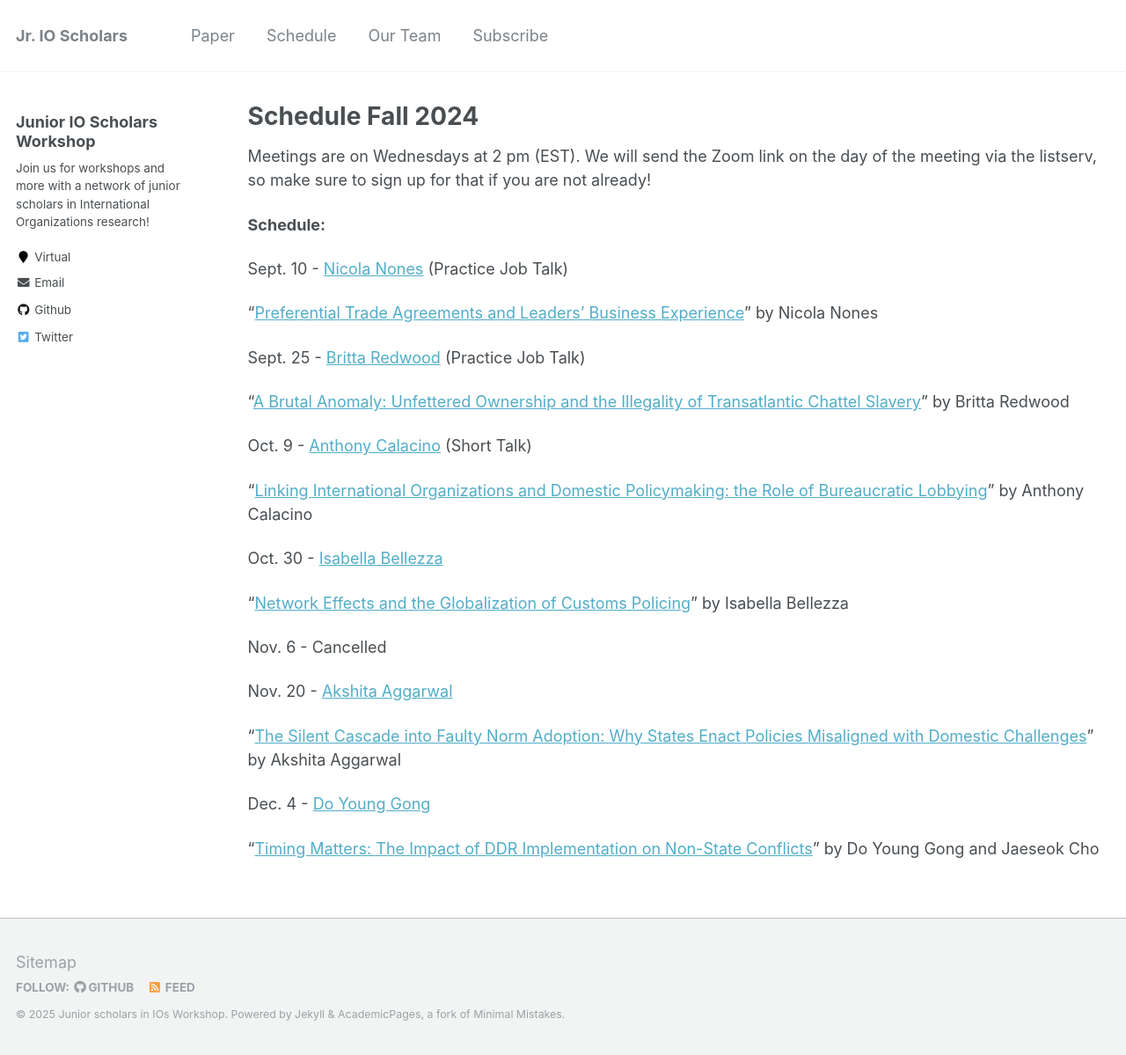
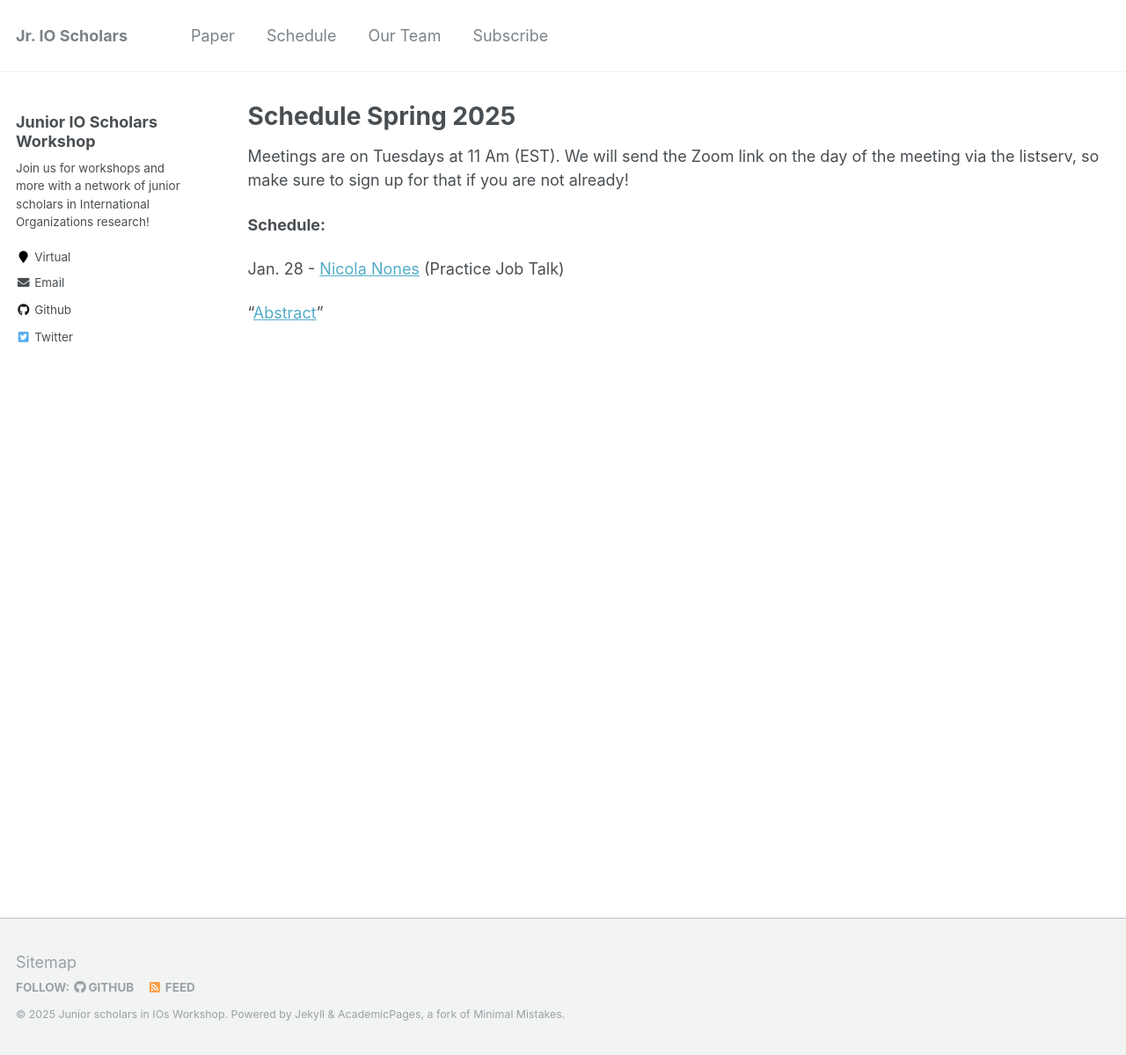
Before and after one commit to IO-workshop/IO-workshop.github.io, a Jekyll site: the page built from _pages/schedule.md, in a window 1280 px wide and 1199 px high. Shown: the whole window at 88% size. Built offline with Jekyll 4.4.1, drawn with Linux system fonts in a browser that asks for light colours.

Commit message:
first-try upate
I updated the paper page and the first author info in the /schedule.md.

I added the abstract of the paper so that readers could get a better idea of the topic.

```diff
--- a/_pages/schedule.md
+++ b/_pages/schedule.md
@@ -1,35 +1,20 @@
 ---
 layout: archive
-title: "Schedule Fall 2024"
+title: "Schedule Spring 2025"
 permalink: /schedule/
 author_profile: true
 ---
-Meetings are on Wednesdays at 2 pm (EST). We will send the Zoom link on the day of the meeting via the listserv, so make sure to sign up for that if you are not already!
+Meetings are on Tuesdays at 11 Am (EST). We will send the Zoom link on the day of the meeting via the listserv, so make sure to sign up for that if you are not already!
 
 **Schedule:**
 
-Sept. 10 - [Nicola Nones](https://www.nicolanones.com/) (Practice Job Talk)
+Jan. 28 - [Nicola Nones](https://www.nicolanones.com/) (Practice Job Talk)
 
-"[Preferential Trade Agreements and Leaders' Business Experience](https://io-workshop.github.io/files/Nones_2024-PTAs.pdf)" by Nicola Nones
+"[Abstract](https://io-workshop.github.io/files/Nones_abstract_2025)"
 
-Sept. 25 - [Britta Redwood](https://x.com/brittaredwood?lang=en) (Practice Job Talk)
 
-"[A Brutal Anomaly: Unfettered Ownership and the Illegality of Transatlantic Chattel Slavery](https://io-workshop.github.io/files/Redwood_2024-a_brutal_anomaly.pdf)" by Britta Redwood
-
-Oct. 9 - [Anthony Calacino](https://anthonycalacino.com/) (Short Talk)
-
-"[Linking International Organizations and Domestic Policymaking: the Role of Bureaucratic Lobbying](https://io-workshop.github.io/files/calacino_io_influence_april_1_2024.pdf)" by Anthony Calacino
-
-Oct. 30 - [Isabella Bellezza](https://www.isabellabellezza.com/)
-
-"[Network Effects and the Globalization of Customs Policing](https://io-workshop.github.io/files/Bellezza_Border_Security_Cooperation.pdf)" by Isabella Bellezza
-
-Nov. 6 - Cancelled
-
-Nov. 20 - [Akshita Aggarwal](https://politicalscience.columbian.gwu.edu/akshita-aggarwal)
-
-"[The Silent Cascade into Faulty Norm Adoption: Why States Enact Policies Misaligned with Domestic Challenges](https://io-workshop.github.io/files/Aggarwal_2024-Silent_Cascade.pdf)" by Akshita Aggarwal
-
+<!--
 Dec. 4 - [Do Young Gong](https://dygong2.github.io/doyounggong/)
 
 "[Timing Matters: The Impact of DDR Implementation on Non-State Conflicts](https://io-workshop.github.io/files/Gong_and_Cho-Timing_Matters.pdf)" by Do Young Gong and Jaeseok Cho
+-->
```
Also changed, not shown: _pages/paper.md (+2 -2 lines), 2 other files.
